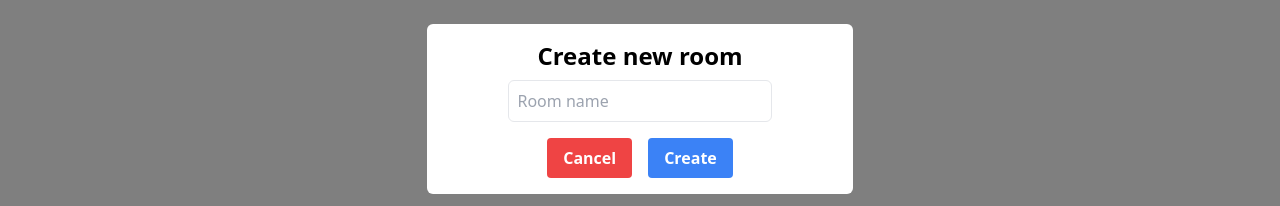
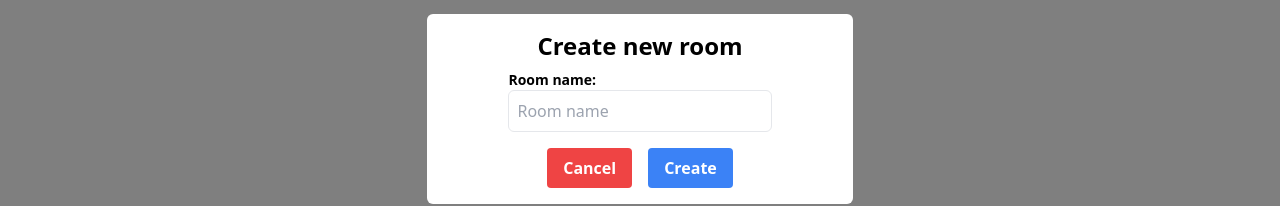
Before and after one commit to linusromland-ITHS/Backendprogrammering-och-Databaser-Laboration-3, a Vue app in the folder frontend/: page / in a window 1280 px wide. Both pictures are taken after a click on the button "Create new room". Shown: the part 291-497 px from the top of the page. Built offline with nearby package versions, Linux system fonts and the light colour scheme; no server answers.

Commit message:
Added label to create room form

```diff
--- a/frontend/src/components/CreateRoomForm.vue
+++ b/frontend/src/components/CreateRoomForm.vue
@@ -4,13 +4,17 @@
 			<div class="flex flex-col items-center">
 				<h1 class="text-2xl font-bold mb-2">Create new room</h1>
 				<form class="flex flex-col items-center w-full" @submit.prevent="createRoom">
-					<input
-						type="text"
-						name="roomName"
-						class="border border-gray-200 p-2 mb-4 rounded-md w-4/6"
-						placeholder="Room name"
-						v-model="name"
-					/>
+					<div class="flex flex-col w-4/6">
+						<label class="text-sm font-bold" for="roomName">Room name:</label>
+
+						<input
+							type="text"
+							id="roomName"
+							class="border border-gray-200 p-2 mb-4 rounded-md"
+							placeholder="Room name"
+							v-model="name"
+						/>
+					</div>
 					<p class="text-red-500 text-md mb-4 italic" v-if="error">
 						{{ error }}
 					</p>
```
